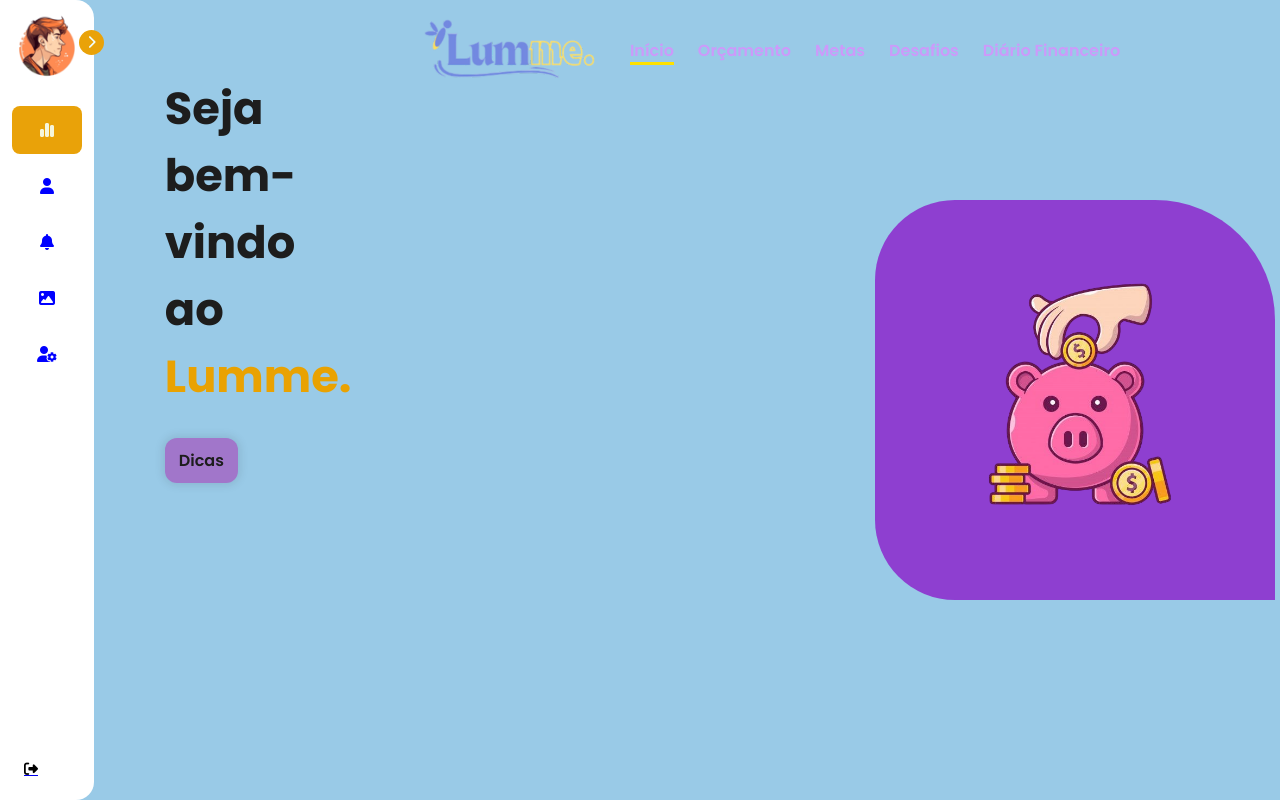
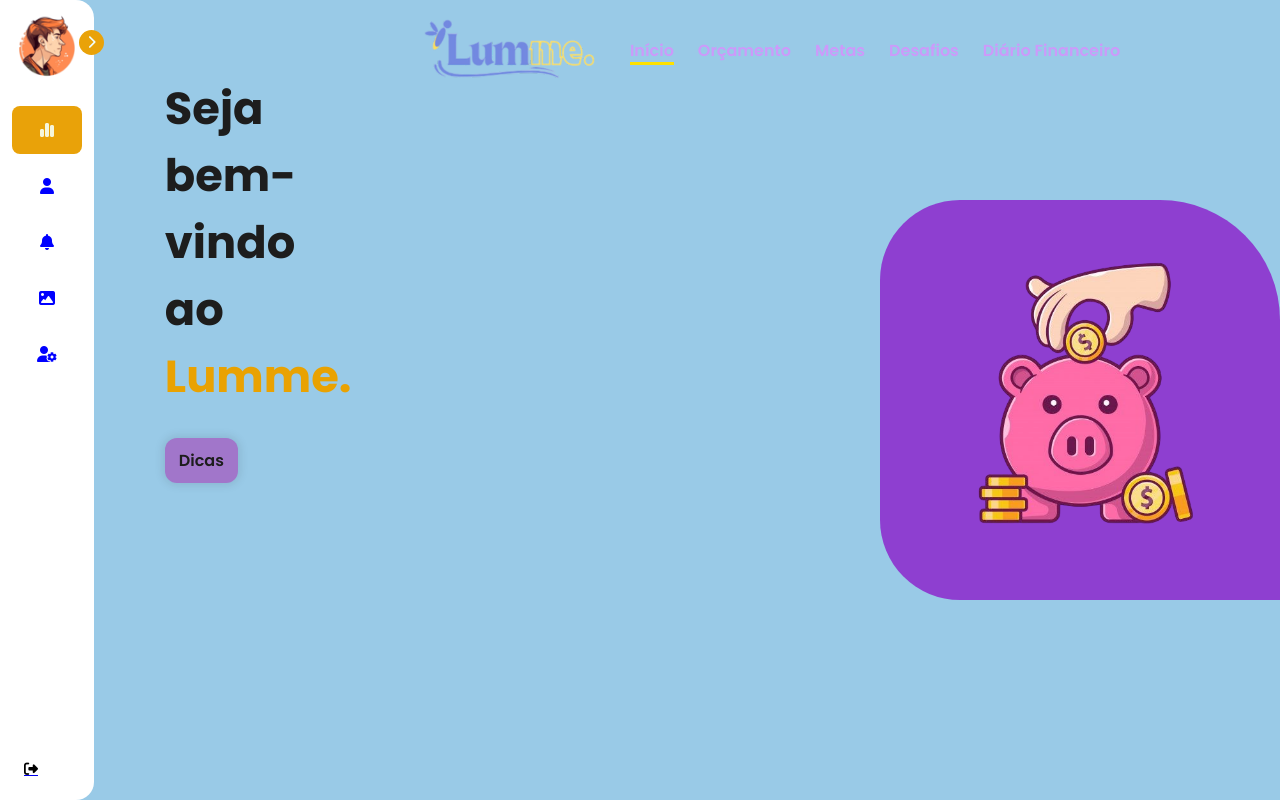
Before and after one commit to matheusgasparini00/Lumme, a Flask app: page /index in a window 1280 px wide. Run offline with Flask 3, Linux system fonts and the light colour scheme; the visitor is signed in with stand-in values (Sample User, id 1).

Commit message:
Pequenas atualizações no tamanho do porco

```diff
--- a/static/styles/styles.css
+++ b/static/styles/styles.css
@@ -210,7 +210,7 @@
 
 .shape {
     position: fixed;
-    right: 5px;
+    right: 0px;
     top: 50%;
     transform: translateY(-50%);
     width: 400px;
@@ -223,7 +223,7 @@
 
 #banner {
     position: fixed;
-    right: 5px;
+    right: 0px;
     top: 50%;
     transform: translateY(-50%);
     width: 400px;
@@ -235,7 +235,7 @@
 }
 
 #banner img {
-    max-width: 85%;
+    max-width: 100%;
     height: auto;
 }
 
```
